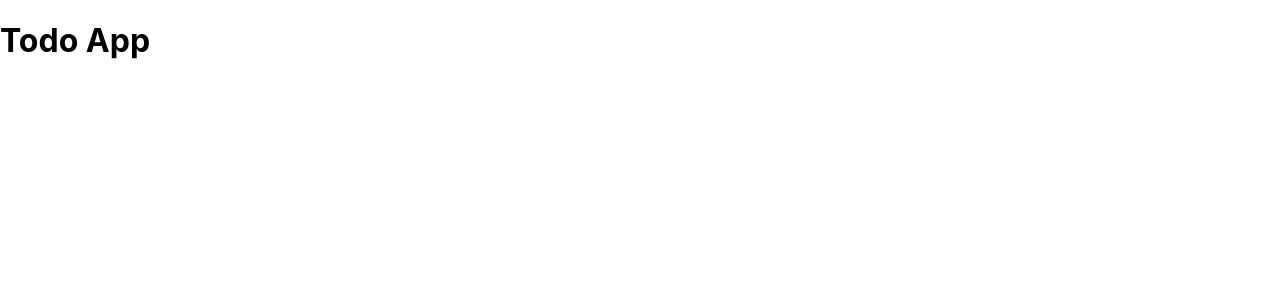
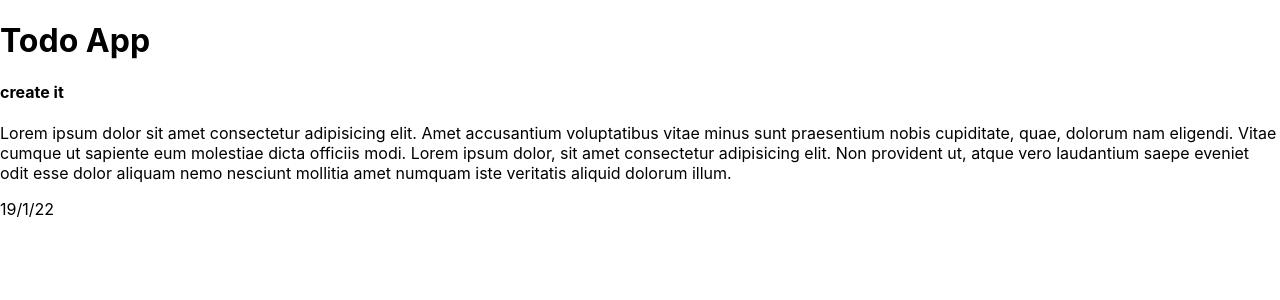
Before and after one commit to 404Bappy/Learn_React, a React (Create React App) app in the folder structure-react/: page / in a window 1280 px wide. Shown: the top 300 px of the page. Built offline with nearby package versions, Linux system fonts and the light colour scheme.

Commit message:
Initial commit

```diff
--- a/structure-react/src/index.js
+++ b/structure-react/src/index.js
@@ -6,5 +6,11 @@ import reportWebVitals from './reportWebVitals';
 
 const root = ReactDOM.createRoot(document.getElementById('root'));
 root.render(
+  <div>
     <h1>Todo App</h1>
+    <h4>create it</h4>
+    <p>Lorem ipsum dolor sit amet consectetur adipisicing elit. Amet accusantium voluptatibus vitae minus sunt praesentium nobis cupiditate, quae, dolorum nam eligendi. Vitae cumque ut sapiente eum molestiae dicta officiis modi. Lorem ipsum dolor, sit amet consectetur adipisicing elit. Non provident ut, atque vero laudantium saepe eveniet odit esse dolor aliquam nemo nesciunt mollitia amet numquam iste veritatis aliquid dolorum illum.</p>
+    <p>19/1/22</p>
+  </div>
+
 );
```
